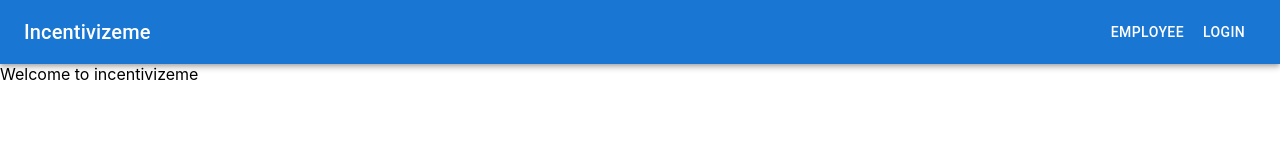
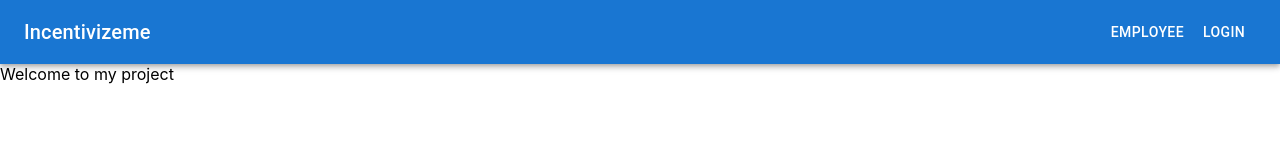
Before and after one commit to Priyanshi-29072004/Incentivizeme, a React (Create React App) app: page / in a window 1280 px wide. Shown: the top 160 px of the page. Built offline with nearby package versions, Linux system fonts and the light colour scheme.

Commit message:
name changes in header file

```diff
--- a/src/components/HomePage.js
+++ b/src/components/HomePage.js
@@ -1,4 +1,4 @@
 import React from "react";
 export const HomePage = () => {
-  return <div>Welcome to incentivizeme</div>;
+  return <div>Welcome to my project</div>;
 };
```
Also changed, not shown: 1 other file (tests, documents, lock files or other folders).
